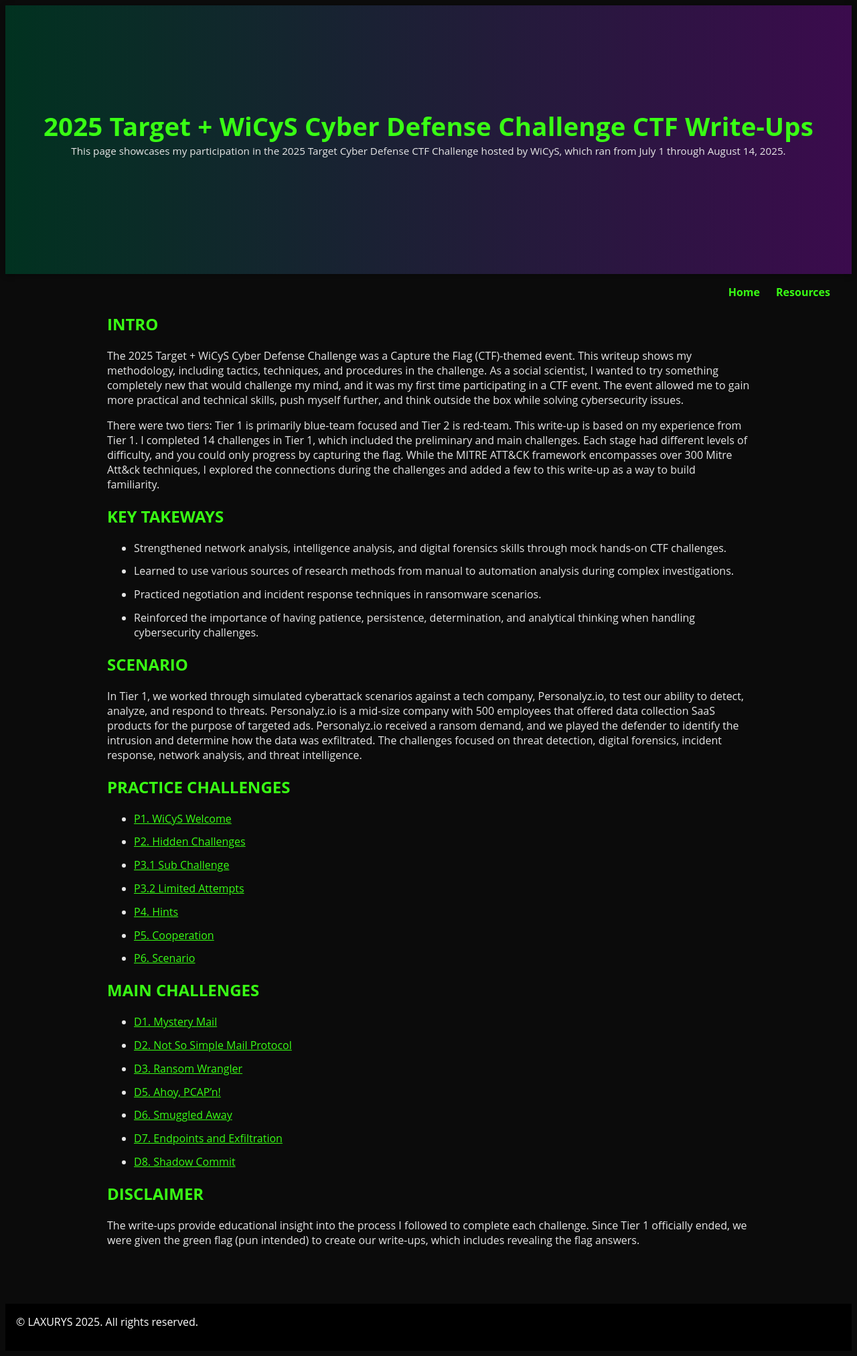
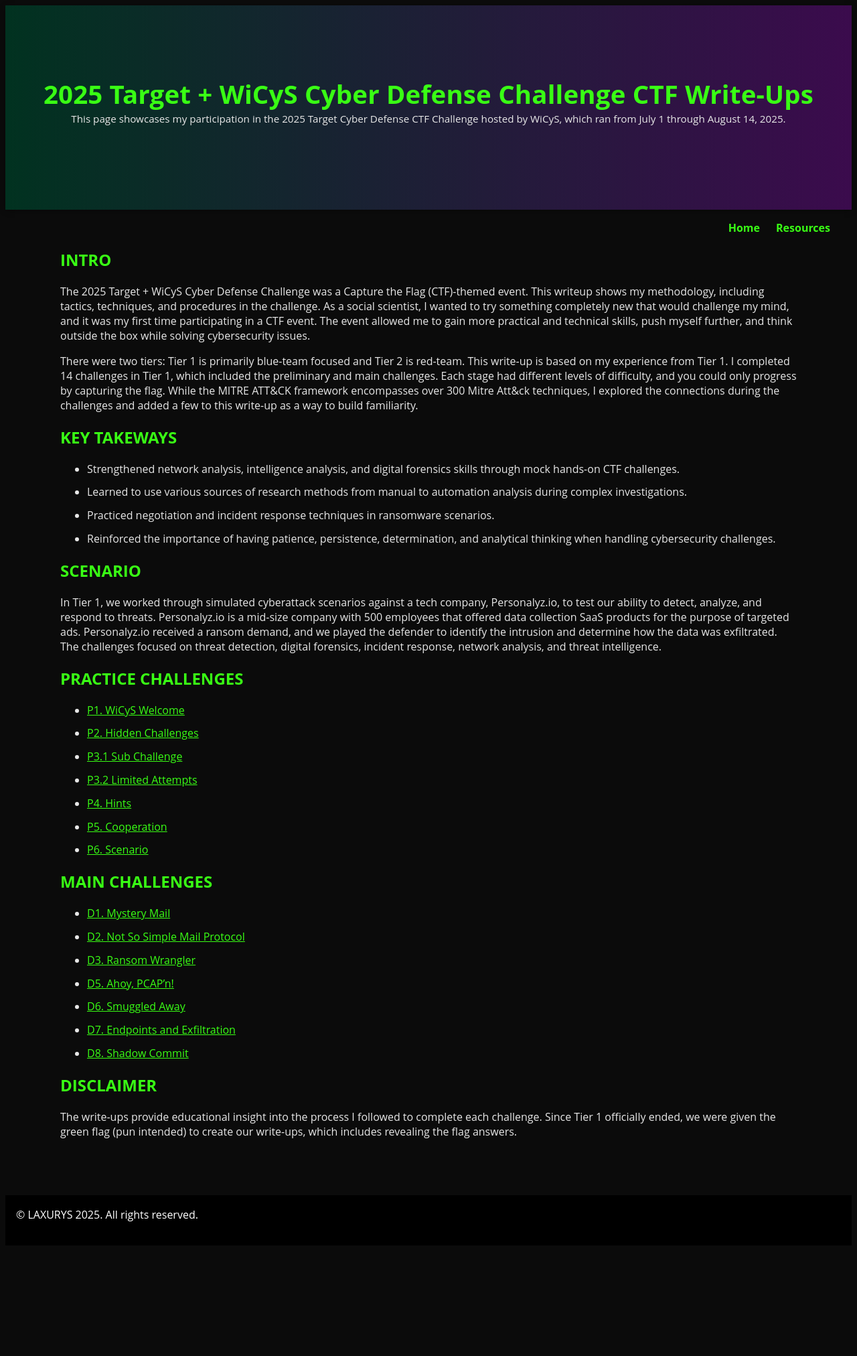
Before and after one commit to glsanclem/2025_wicys_target_ctf, a Jekyll site: the page built from index.md, in a window 1280 px wide. Shown: the whole page at 67% size. Built offline with Jekyll 4.4.1, drawn with Linux system fonts in a browser that asks for light colours; after the commit the page ends 1867 px from its top, so only the background shows below that.

Commit message:
Update style.css

```diff
--- a/assets/css/style.css
+++ b/assets/css/style.css
@@ -6,7 +6,7 @@
 header, .site-header, .header {
   background: linear-gradient(90deg, #013220 0%, #3b0b4d 100%);
   color: #ffffff;
-  padding: 10rem 1rem; /* increase from 5rem to 10rem */
+  padding: 7rem 1rem; /* decreased from 10rem to 7rem */
   text-align: center;
   box-shadow: 0 2px 8px rgba(0,0,0,0.35);
   font-family: "Open Sans", "Helvetica Neue", Helvetica, Arial, sans-serif;
@@ -55,7 +55,7 @@ a {
 footer, .site-footer {
   background-color: #000000;
   color: #ffffff;
-  padding: 1rem 1rem; /* Decreased from 1.25rem to 1rem */
+  padding: 1.15rem 1rem; /* Decreased from 1.25rem to 1.15rem */
   font-family: "Open Sans", "Helvetica Neue", Helvetica, Arial, sans-serif;
 }
 
@@ -137,5 +137,5 @@ ul li {
 .main-content, .content, .site-content {
   margin: 1.25rem auto;   /* centers the content */
   padding: 0 1.5rem 3rem; /* side padding + bottom spacing */
-  max-width: 960px;       /* keeps lines from going too wide */
+  max-width: 1100px;       /* a larger number pushes the content further out */
 }
```
